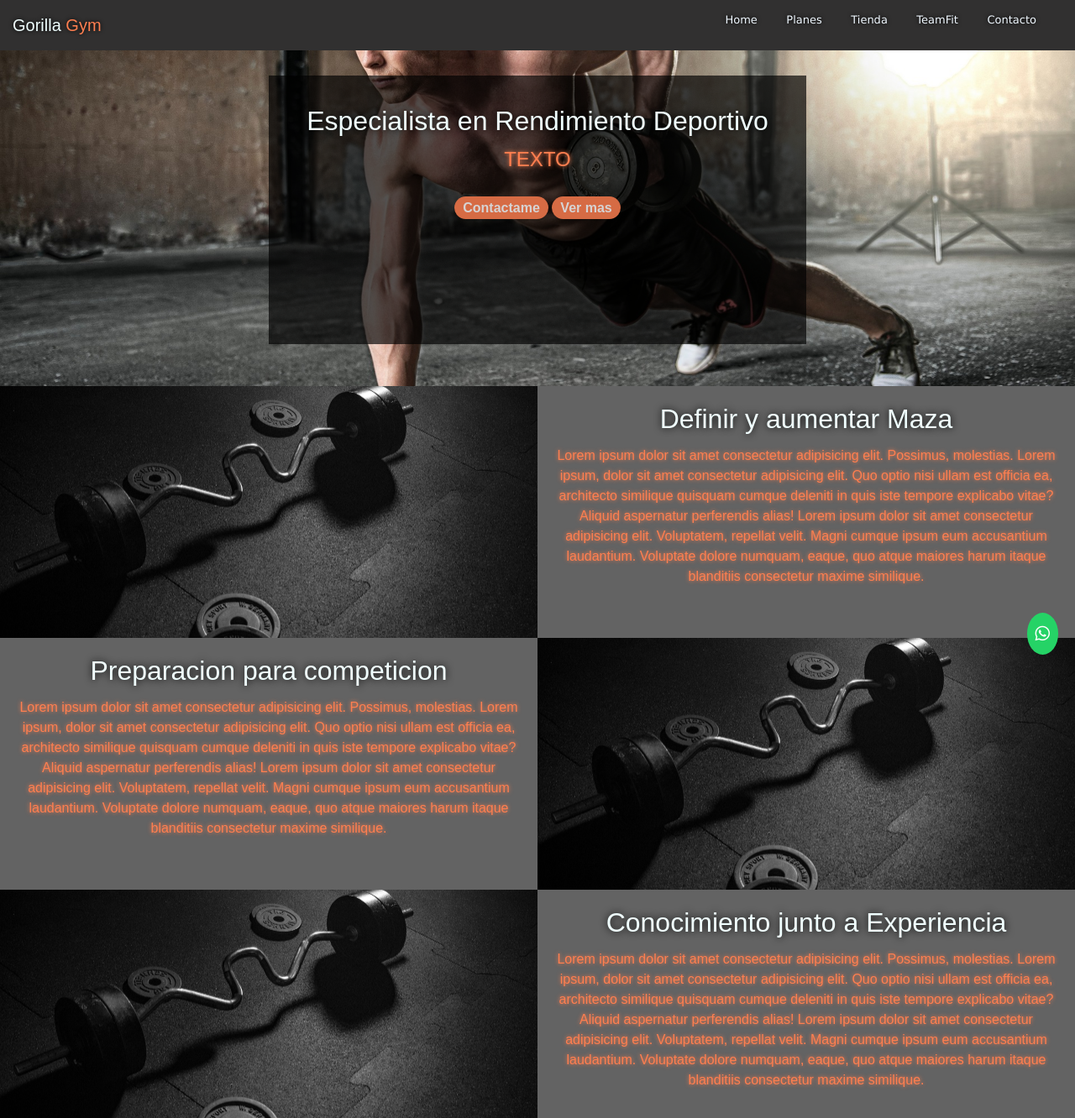
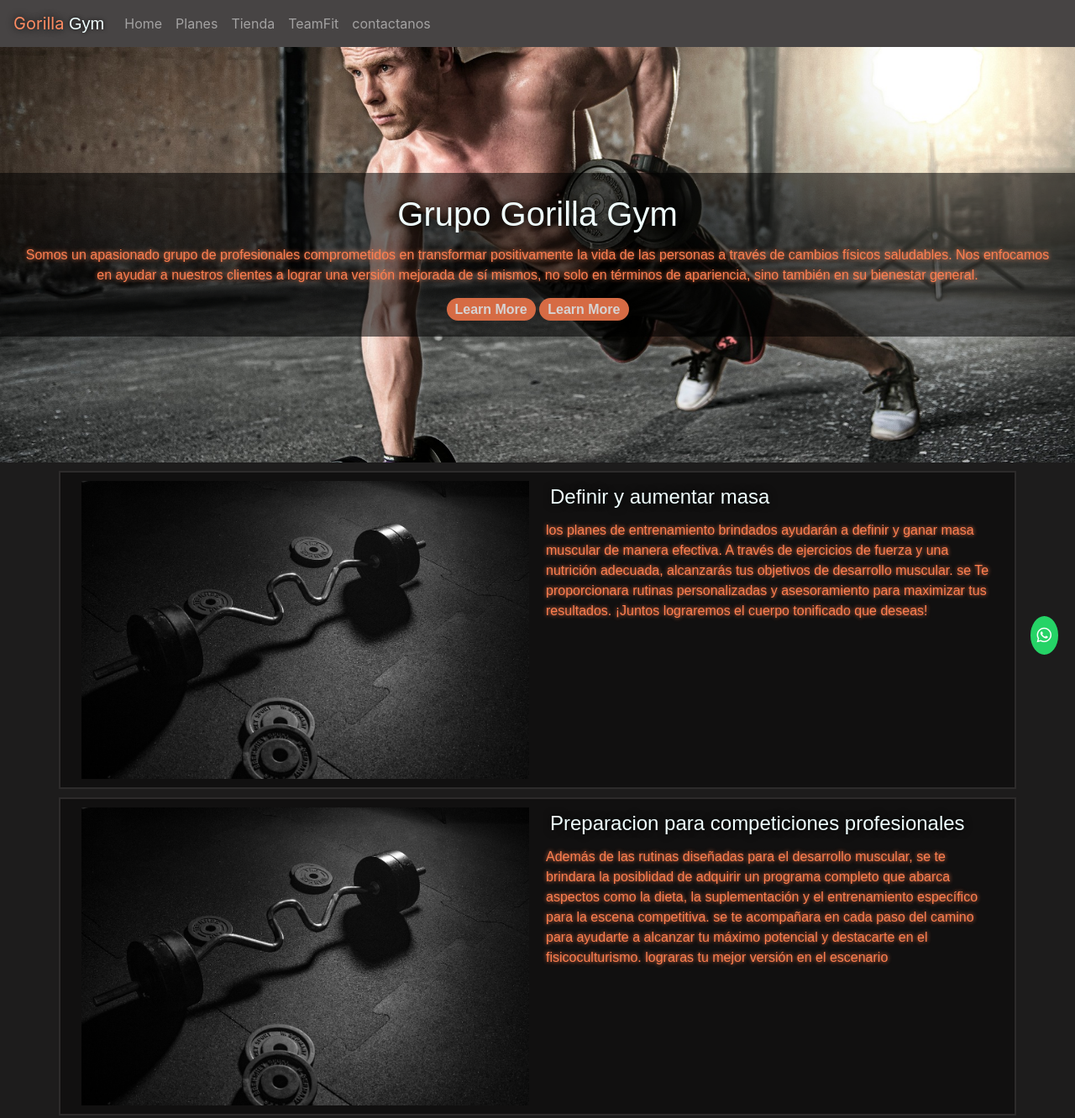
Before and after one commit to Nicolaslafon1/GorillaGym, a plain HTML site: page index.html in a window 1280 px wide. Shown: the top 1332 px of the page at 84% size. Drawn offline with nearby package versions, Linux system fonts and the light colour scheme.

Commit message:
0.2 aplicacion responsive

```diff
--- a/estilos.css
+++ b/estilos.css
@@ -4,22 +4,17 @@
   box-sizing: border-box;
 }
 
-@import url('https://fonts.googleapis.com/css2?family=Geologica:wght@500&family=Rubik:ital@1&display=swap');
+@import url("https://fonts.googleapis.com/css2?family=Geologica:wght@500&family=Rubik:ital@1&display=swap");
+
+.body-h {
+  background-color: rgb(29, 28, 28);
+}
 
 .selec::selection {
   background-color: coral;
   color: white;
 }
-header {
-  background-color: rgb(49, 48, 48);
-  width: 100%;
-  height: 60px;
-  display: flex;
-  justify-content: space-between;
-  align-items: center;
-  padding: 15px;
-  text-transform: up;
-}
+
 .logo {
   color: azure;
   font-size: 20px;
@@ -27,69 +22,48 @@ header {
   text-shadow: 0 0 5px black;
 }
 
-.logo span {
-  color: coral;
+.resalt:hover {
+  text-shadow: 0 0 5px white;
 }
 
-.navbar li {
-  display: inline-block;
+.minavbar a:hover {
+  text-shadow: 0 0 5px;
+  font-size: 20px;
+  transition: 0.3s;
+  padding: 5px;
 }
 
-.navbar a {
-  text-decoration: none;
-  color: aliceblue;
-  font-family: Verdana, Geneva, Tahoma, sans-serif;
-  font-size:13px ;
-  padding: 15px;
-  text-shadow: 0 0 5px black;
-
-
-
-}
-
-.navbar a:hover {
- text-shadow:0 0 5px  ;
-  font-size: 14px;
-  transition: 0.4s;
-
-
-
+.navbar-w {
+  background-color: rgb(71, 68, 68);
 }
 
 main {
-  width: 100%;
-  height: 400px;
-  background-color: rgb(99, 99, 99);
-  text-align: center;
-  display: flex;
-  justify-content: center;
   background-image: url(./Media/miain.jpg);
   background-position: center;
   background-size: cover;
+  padding: 15px;
+  text-align: center;
+  padding: 150px;
 }
 
-.texto{
-  font-family: 'Rubik', sans-serif;
+.fondo {
+  background-color: rgba(0, 0, 0, 0.548);
+  padding: 20px;
+}
+
+.texto {
+  font-family: "Rubik", sans-serif;
   color: coral;
   text-shadow: 0 0 5px;
-
 }
 
-.sobremi {
-  background-color: rgba(0, 0, 0, 0.671);
-  padding: 30px;
-  width: 50%;
-  height: 320px;
-  margin: 30px;
+.subtitulos {
+  color: azure;
+  text-shadow: 0 0 10px black;
+  font-family: "Geologica", sans-serif;
+  padding: 5px;
 }
 
-.subtitulos{
-  color: azure;
-  text-shadow: 0 0 10px black;
-  font-family: 'Geologica', sans-serif;
-  padding: 5px;
-
-}
 .sobremi h4 {
   color: coral;
   margin-bottom: 30px;
@@ -98,48 +72,43 @@ main {
 .botonesmi {
   text-decoration: none;
   color: rgb(214, 211, 211);
-  font-family: 'Geologica', sans-serif;
+  font-family: "Geologica", sans-serif;
   background-color: rgb(214, 107, 68);
   padding: 5px;
   border-radius: 15px;
   font-weight: bold;
   padding: 5px 10px;
+}
+
+.botonesmi:hover {
+  background-color: rgb(17, 16, 15);
+  transition: 0.5s;
+  color: white;
+  text-decoration: none;
+}
+
+.container-half {
+  display: flex;
+  flex-wrap: wrap;
+  background-color: rgba(0, 0, 0, 0.425);
+  width: 100%;
+  border: solid 2px rgba(187, 183, 180, 0.164);
+  margin-top: 10px;
+
+}
+
+.container-half div {
+  flex: 1;
+  padding: 10px;
 
 
 }
 
-.botonesmi:hover {
-  background-color:rgb(17, 16, 15);
-  transition: 0.5s;
-  color: white;
-  text-decoration: none;
+@media (max-width: 767px) {
+  .container-half div {
+    flex: 100%;
 
-
-}
-
-.sec {
-  height: 300px;
-  width: 100%;
-  background-color: rgb(99, 99, 99);
-  display: flex;
-
-}
-
-.sec article {
-  width: 50%;
-  text-align: center;
-  padding: 15px;
-}
-
-article h2 {
-  color: white;
-}
-
-.imgright {
-  background-image: url(./Media/foto\ de\ prueba.jpg);
-  background-position: center;
-  background-size: cover;
-  width: 50%;
+  }
 }
 
 .whatsapp-button {
@@ -149,8 +118,8 @@ article h2 {
   background-color: #25d366;
   color: #fff;
   text-decoration: none;
-  padding: 10px;
-  border-radius: 60%;
+  padding: 8px;
+  border-radius: 50%;
   z-index: 99;
   font-size: 20px;
 }
@@ -159,20 +128,21 @@ article h2 {
   background-color: #128c7e;
   transform: scale(1.3);
   transition: 0.5s;
+  color: azure;
 }
 
 /*pagina de contactos */
 .contactosbody {
   font-family: Arial, sans-serif;
-  background-color: grey;
+  background-color: rgb(29, 28, 28);
   padding: 20px;
   height: 600px;
 }
 
-.container-c{
+.container-c {
   max-width: 400px;
   margin: 0 auto;
-  background-color: rgba(0, 0, 0, 0.514);
+  background-color: rgba(82, 77, 77, 0.281);
   padding: 20px;
   border-radius: 5px;
   box-shadow: 0 2px 5px rgba(0, 0, 0, 0.1);
@@ -219,20 +189,18 @@ button.btn-c:hover {
 
 /* Fin de pagina de contactos  */
 
+.body-planes {
+  background-color: rgb(29, 28, 28);
+  width: 100%;
+  height: 600px;
+  gap: 30px;
 
-.body-planes{
-  background-color:rgb(97, 91, 91) ;
-  width:100%;
-  height:600px;
-  gap: 30px;
-  background-image: url();
 }
 
-.plan{
+.plan {
   height: 500px;
-  width: 250px;
+  width: 150px;
   background-color: rgba(0, 0, 0, 0.425);
-  border: solid ;
+  border: solid 1px;
   text-align: center;
-
 }
--- a/index.html
+++ b/index.html
@@ -1,124 +1,160 @@
 <!DOCTYPE html>
 <html lang="es">
-
   <head>
     <meta charset="UTF-8" />
     <meta http-equiv="X-UA-Compatible" content="IE=edge" />
     <meta name="viewport" content="width=device-width, initial-scale=1.0" />
-    <link rel="stylesheet" href="https://cdnjs.cloudflare.com/ajax/libs/font-awesome/6.4.0/css/all.min.css"
+    <link
+      rel="stylesheet"
+      href="https://cdnjs.cloudflare.com/ajax/libs/font-awesome/6.4.0/css/all.min.css"
       integrity="sha512-iecdLmaskl7CVkqkXNQ/ZH/XLlvWZOJyj7Yy7tcenmpD1ypASozpmT/E0iPtmFIB46ZmdtAc9eNBvH0H/ZpiBw=="
-        crossorigin="anonymous" referrerpolicy="no-referrer" />
-        <link rel="stylesheet" href="https://cdnjs.cloudflare.com/ajax/libs/font-awesome/6.4.0/css/all.min.css" integrity="sha512-iecdLmaskl7CVkqkXNQ/ZH/XLlvWZOJyj7Yy7tcenmpD1ypASozpmT/E0iPtmFIB46ZmdtAc9eNBvH0H/ZpiBw==" crossorigin="anonymous" referrerpolicy="no-referrer" />
-        <link rel="stylesheet" href="https://cdn.jsdelivr.net/npm/bootstrap@4.6.2/dist/css/bootstrap.min.css" integrity="sha384-xOolHFLEh07PJGoPkLv1IbcEPTNtaed2xpHsD9ESMhqIYd0nLMwNLD69Npy4HI+N" crossorigin="anonymous">
+      crossorigin="anonymous"
+      referrerpolicy="no-referrer"
+    />
+    <link
+      rel="stylesheet"
+      href="https://cdnjs.cloudflare.com/ajax/libs/font-awesome/6.4.0/css/all.min.css"
+      integrity="sha512-iecdLmaskl7CVkqkXNQ/ZH/XLlvWZOJyj7Yy7tcenmpD1ypASozpmT/E0iPtmFIB46ZmdtAc9eNBvH0H/ZpiBw=="
+      crossorigin="anonymous"
+      referrerpolicy="no-referrer"
+    />
+    <link
+      rel="stylesheet"
+      href="https://cdn.jsdelivr.net/npm/bootstrap@4.6.2/dist/css/bootstrap.min.css"
+      integrity="sha384-xOolHFLEh07PJGoPkLv1IbcEPTNtaed2xpHsD9ESMhqIYd0nLMwNLD69Npy4HI+N"
+      crossorigin="anonymous"
+    />
 
     <title>GorillaGym</title>
 
     <link rel="stylesheet" href="estilos.css" />
   </head>
 
-<body>
+  <body class="body-h">
     <header>
-        <div class="logo">Gorilla <span>Gym</span></div>
-        <nav class="navbar">
-            <ul>
-                <li><a href="#">Home</a></li>
-                <li><a href="./Planes.html">Planes</a></li>
-                <li><a href="#">Tienda</a></li>
-                <li><a href="#">TeamFit</a></li>
-                <li><a href="contactos.html">Contacto</a></li>
+      <nav class="navbar-w navbar navbar-expand-md navbar-dark">
+        <a
+          class="navbar-brand"
+          style="color: rgb(255, 140, 98); text-shadow: 0 0 10px rgb(3, 3, 3)"
+          href="#"
+          >Gorilla <span class="logo">Gym</span></a
+        >
+
+        <button
+          class="navbar-toggler"
+          type="button"
+          data-toggle="collapse"
+          data-target="#collapsibleNavbar"
+        >
+          <span class="navbar-toggler-icon"></span>
+        </button>
+
+        <div class="minavbar collapse navbar-collapse" id="collapsibleNavbar">
+          <ul class="navbar-nav">
+            <li class="nav-item">
+              <a class="nav-link" href="#">Home</a>
+            </li>
+            <li class="nav-item">
+              <a class="nav-link" href="./pages/Planes.html">Planes</a>
+            </li>
+            <li class="nav-item">
+              <a class="nav-link" href="#">Tienda</a>
+            </li>
+            <li class="nav-item">
+              <a class="nav-link" href="#">TeamFit</a>
+            </li>
+            <li class="nav-item">
+              <a class="nav-link" href="./pages/contactos.html">contactanos</a>
+            </li>
           </ul>
+        </div>
       </nav>
     </header>
-    <main>
-        <div class="sobremi">
-            <h2 class="subtitulos">Especialista en Rendimiento Deportivo</h2>
 
-            <h4 class="selec texto ">
-              TEXTO
-
-
-            </h4>
-
-            <div >
-                <a class="botonesmi " href="#">Contactame</a>
-                <a class="botonesmi" href="#">Ver mas</a>
+    <main class="container-fluid">
+      <div class="row">
+        <div class="fondo col-lg-12">
+          <h1 class="subtitulos resalt">Grupo Gorilla Gym</h1>
+          <p class="texto">
+            Somos un apasionado grupo de profesionales comprometidos en
+            transformar positivamente la vida de las personas a través de
+            cambios físicos saludables. Nos enfocamos en ayudar a nuestros
+            clientes a lograr una versión mejorada de sí mismos, no solo en
+            términos de apariencia, sino también en su bienestar general.
+          </p>
+          <a href="#" class="botonesmi">Learn More</a>
+          <a href="#" class="botonesmi">Learn More</a>
         </div>
       </div>
     </main>
-
-    <section class="sec">
-        <div class="imgright"></div>
-        <article class="articulo">
-            <h2 class="subtitulos">Definir y aumentar Maza</h2>
-            <p class="selec texto ">
-                Lorem ipsum dolor sit amet consectetur adipisicing elit. Possimus,
-                molestias. Lorem ipsum, dolor sit amet consectetur adipisicing elit.
-                Quo optio nisi ullam est officia ea, architecto similique quisquam
-                cumque deleniti in quis iste tempore explicabo vitae? Aliquid
-                aspernatur perferendis alias! Lorem ipsum dolor sit amet consectetur
-                adipisicing elit. Voluptatem, repellat velit. Magni cumque ipsum eum
-                accusantium laudantium. Voluptate dolore numquam, eaque, quo atque
-                maiores harum itaque blanditiis consectetur maxime similique.
-            </p>
-        </article>
-    </section>
-    <section class="sec">
-        <article class="articulo">
-            <h2  class="subtitulos"  >Preparacion para competicion</h2>
-            <p class="selec texto " >
-                Lorem ipsum dolor sit amet consectetur adipisicing elit. Possimus,
-                molestias. Lorem ipsum, dolor sit amet consectetur adipisicing elit.
-                Quo optio nisi ullam est officia ea, architecto similique quisquam
-                cumque deleniti in quis iste tempore explicabo vitae? Aliquid
-                aspernatur perferendis alias! Lorem ipsum dolor sit amet consectetur
-                adipisicing elit. Voluptatem, repellat velit. Magni cumque ipsum eum
-                accusantium laudantium. Voluptate dolore numquam, eaque, quo atque
-                maiores harum itaque blanditiis consectetur maxime similique.
-            </p>
-        </article>
-        <!-- poner imagen de seccion2 -->
-        <div class="imgright"></div>
-        <!-- poner imagen de seccion2 -->
-    </section>
-    <section class="sec">
-        <!-- poner imagen de seccion3 -->
-        <div class="imgright" ></div>
-        <!-- poner imagen de seccion3 -->
-        <article class="articulo">
-            <h2 class="subtitulos">Conocimiento junto a Experiencia</h2>
-            <p class="selec texto ">
-                Lorem ipsum dolor sit amet consectetur adipisicing elit. Possimus,
-                molestias. Lorem ipsum, dolor sit amet consectetur adipisicing elit.
-                Quo optio nisi ullam est officia ea, architecto similique quisquam
-                cumque deleniti in quis iste tempore explicabo vitae? Aliquid
-                aspernatur perferendis alias! Lorem ipsum dolor sit amet consectetur
-                adipisicing elit. Voluptatem, repellat velit. Magni cumque ipsum eum
-                accusantium laudantium. Voluptate dolore numquam, eaque, quo atque
-                maiores harum itaque blanditiis consectetur maxime similique.
-            </p>
-        </article>
-    </section>
-
-
-
-
-
 
     <a href="#" class="whatsapp-button">
       <i class="fa-brands fa-whatsapp"></i>
     </a>
 
+    <div class="container container-half">
+      <div>
+        <img src="./Media/foto de prueba.jpg" class="img-fluid" alt="Imagen" />
+      </div>
+      <div>
+        <h4 class="subtitulos resalt">Definir y aumentar masa</h4>
+        <p class="texto">
+          los planes de entrenamiento brindados ayudarán a definir y ganar masa muscular de manera efectiva. A través de ejercicios
+de fuerza y una nutrición adecuada, alcanzarás tus objetivos de desarrollo muscular.
+se Te proporcionara rutinas personalizadas y asesoramiento para maximizar tus resultados.
+¡Juntos lograremos el cuerpo tonificado que deseas!
 
+        </p>
+      </div>
+    </div>
 
+    <div class="container container-half">
+      <div>
+        <img src="./Media/foto de prueba.jpg" class="img-fluid" alt="Imagen" />
+      </div>
+      <div>
+        <h4 class="subtitulos resalt">Preparacion para competiciones profesionales</h4>
+        <p class="texto">
+          Además de las rutinas diseñadas para el desarrollo muscular, se te brindara la posiblidad de adquirir un programa
+ completo que abarca aspectos como la dieta, la suplementación y el entrenamiento
+específico para la escena competitiva. se te acompañara en cada paso del camino para
+ayudarte a alcanzar tu máximo potencial y destacarte en el fisicoculturismo.
+lograras tu mejor versión en el escenario
+        </p>
+      </div>
+    </div>
 
+    <div class="container container-half">
+      <div>
+        <img src="./Media/foto de prueba.jpg" class="img-fluid" alt="Imagen" />
+      </div>
+      <div>
+        <h4 class="subtitulos resalt">Conocimiento Junto a experiencia</h4>
+        <p class="texto">
+          no solo lograrás cambios físicos, sino que también
+obtendrás valiosa experiencia. A medida que te desafíes y te esfuerces, desarrollarás
+habilidades mentales y emocionales clave. Aprenderás a superar obstáculos, a escuchar
+a tu cuerpo y a optimizar tu rendimiento. La experiencia adquirida te convertirá en
+un atleta más completo, preparado para enfrentar cualquier desafío.
 
+        </p>
+      </div>
+    </div>
 
-
-    <script src="https://cdn.jsdelivr.net/npm/jquery@3.5.1/dist/jquery.slim.min.js" integrity="sha384-DfXdz2htPH0lsSSs5nCTpuj/zy4C+OGpamoFVy38MVBnE+IbbVYUew+OrCXaRkfj" crossorigin="anonymous"></script>
-    <script src="https://cdn.jsdelivr.net/npm/popper.js@1.16.1/dist/umd/popper.min.js" integrity="sha384-9/reFTGAW83EW2RDu2S0VKaIzap3H66lZH81PoYlFhbGU+6BZp6G7niu735Sk7lN" crossorigin="anonymous"></script>
-    <script src="https://cdn.jsdelivr.net/npm/bootstrap@4.6.2/dist/js/bootstrap.min.js" integrity="sha384-+sLIOodYLS7CIrQpBjl+C7nPvqq+FbNUBDunl/OZv93DB7Ln/533i8e/mZXLi/P+" crossorigin="anonymous"></script>
-
-
+    <script
+      src="https://cdn.jsdelivr.net/npm/jquery@3.5.1/dist/jquery.slim.min.js"
+      integrity="sha384-DfXdz2htPH0lsSSs5nCTpuj/zy4C+OGpamoFVy38MVBnE+IbbVYUew+OrCXaRkfj"
+      crossorigin="anonymous"
+    ></script>
+    <script
+      src="https://cdn.jsdelivr.net/npm/popper.js@1.16.1/dist/umd/popper.min.js"
+      integrity="sha384-9/reFTGAW83EW2RDu2S0VKaIzap3H66lZH81PoYlFhbGU+6BZp6G7niu735Sk7lN"
+      crossorigin="anonymous"
+    ></script>
+    <script
+      src="https://cdn.jsdelivr.net/npm/bootstrap@4.6.2/dist/js/bootstrap.min.js"
+      integrity="sha384-+sLIOodYLS7CIrQpBjl+C7nPvqq+FbNUBDunl/OZv93DB7Ln/533i8e/mZXLi/P+"
+      crossorigin="anonymous"
+    ></script>
   </body>
-
 </html>
```
Also changed, not shown: Planes.html (deleted, +0 -65 lines), contactos.html (deleted, +0 -55 lines), pages/Planes.html (added, +101 -0 lines), pages/contactos.html (added, +88 -0 lines), Media/wood-1759566_1920.jpg (added). Lines whose indentation alone changed are shown as unchanged.
